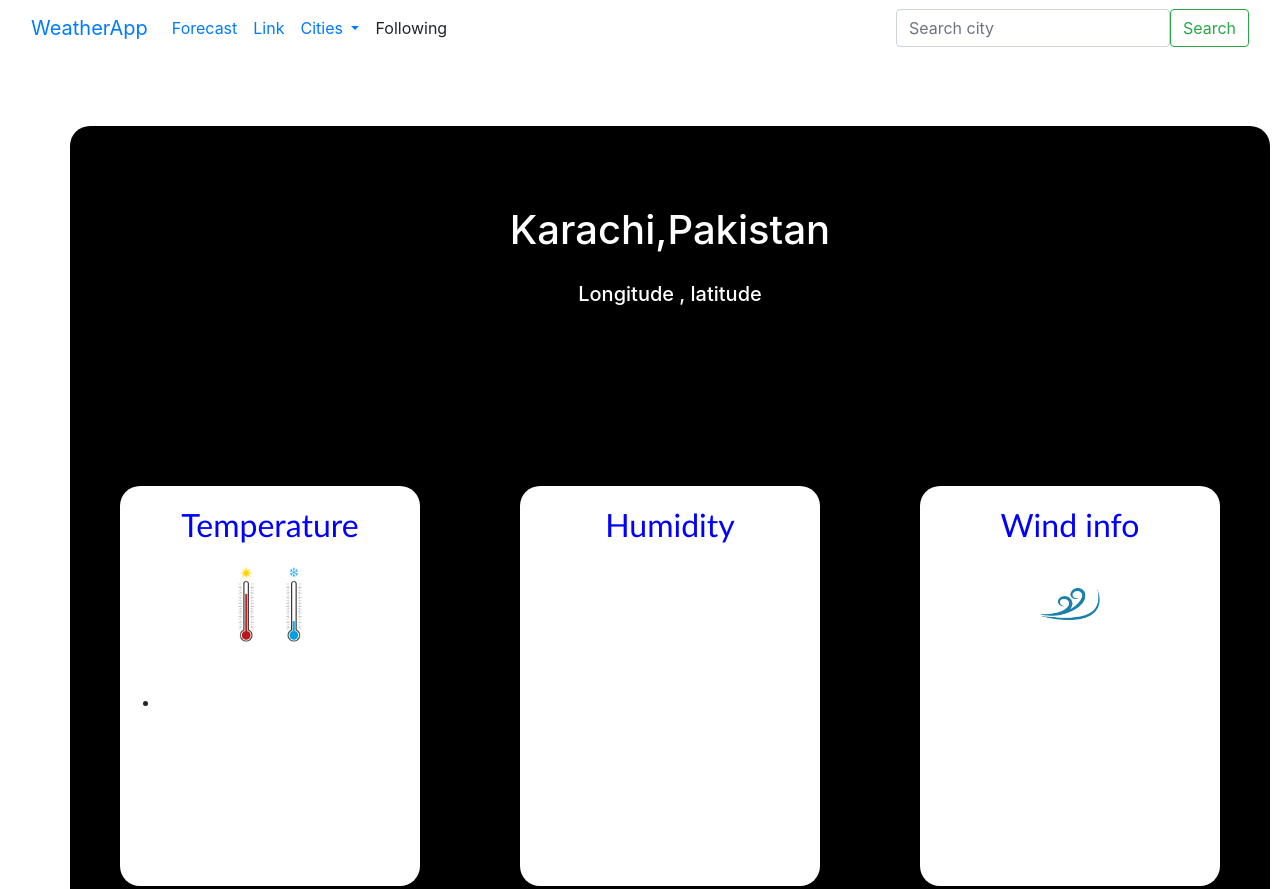
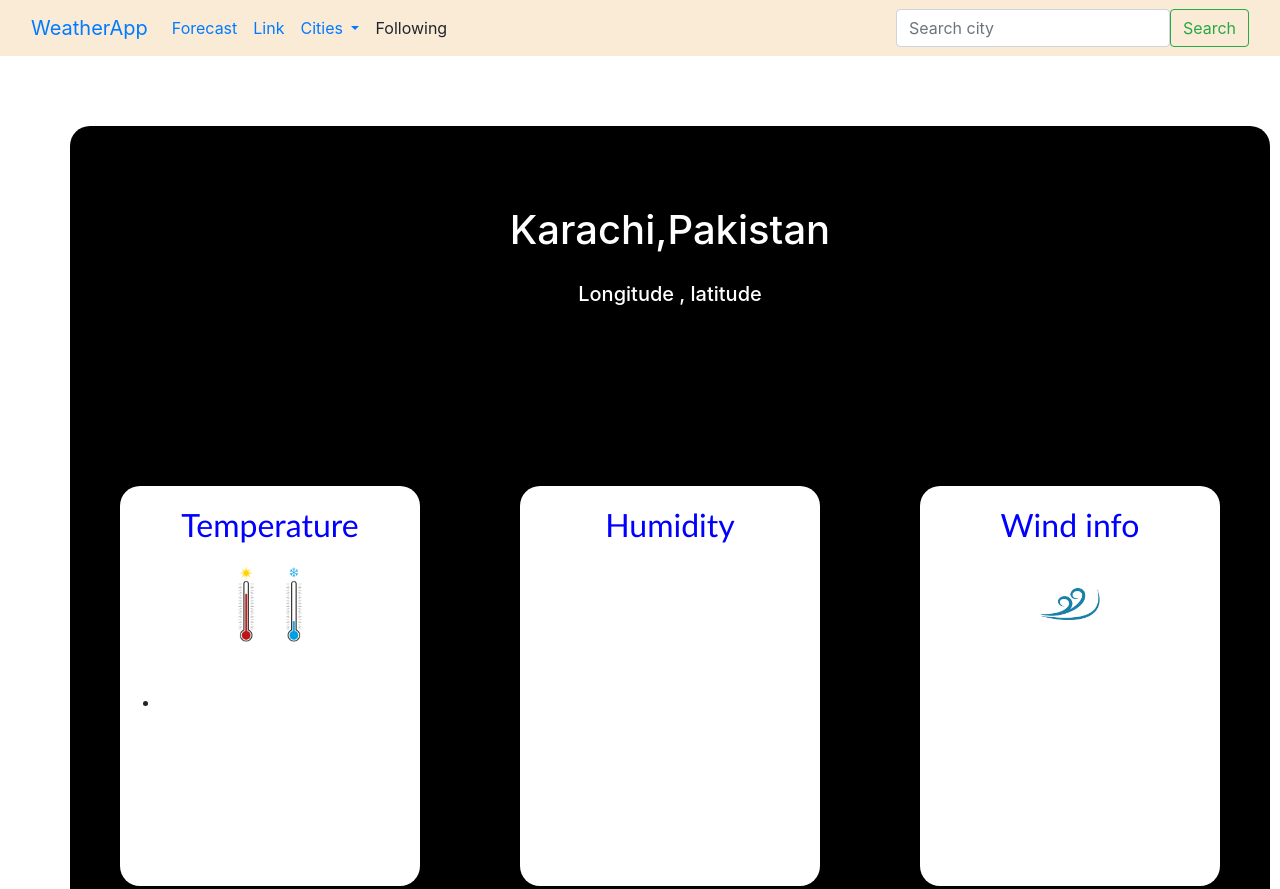
Before and after one commit to AfsheenMujahid/Weather-websites, a plain HTML site: page index.html in a window 1280 px wide. Shown: the top 889 px of the page. Drawn offline with nearby package versions, Linux system fonts and the light colour scheme.

Commit message:
Update index.css

```diff
--- a/index.css
+++ b/index.css
@@ -41,6 +41,10 @@ border-radius: 20px;  justify-content: space-around;
     text-align: center;
     line-height: 100px;
   }
+  .navbar{
+    background-color: antiquewhite;
+
+  }
   .sub-container h2{
     margin-top: 20px;
     font-family: 'Gill Sans', 'Gill Sans MT', Calibri, 'Trebuchet MS', sans-serif;
```
